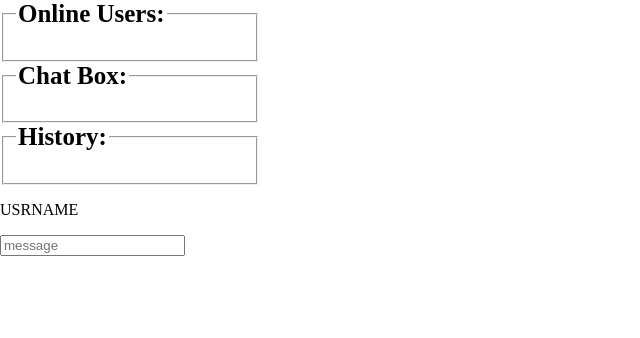
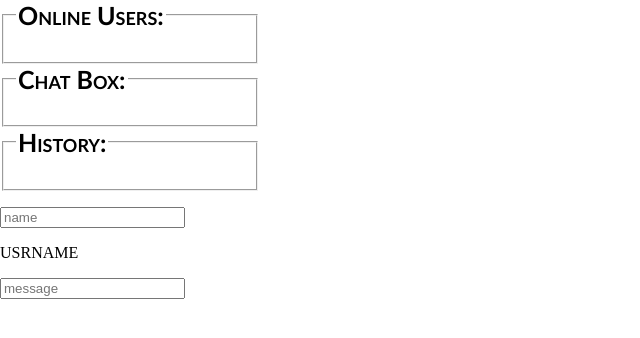
Before and after one commit to EricTalv/chatcenter, a website: page index.html in a window 1280 px wide. Shown: the whole page, without its empty margins (0-640 px from the left). Drawn offline with nearby package versions, Linux system fonts and the light colour scheme; no server answers.

Commit message:
remaking the css

```diff
--- a/index.html
+++ b/index.html
@@ -19,7 +19,7 @@
     </fieldset>
     <div id="content">
         <ul id="message-area"></ul>
-    <!-- <input id="input-username" autocomplete="off" placeholder="name" /> -->
+        <input id="input-username" placeholder="name"/>
         <p id="username">USRNAME</p>
         <input autocomplete="off" id="input-message" placeholder="message"/>
     </div>
--- a/package.json
+++ b/package.json
@@ -15,5 +15,8 @@
   "repository": {
     "type": "git",
     "url": "git://github.com/EricTalv/repository.git"
+  },
+  "devDependencies": {
+    "prettier": "^1.16.4"
   }
 }
--- a/static/index.css
+++ b/static/index.css
@@ -9,9 +9,13 @@ body,html {
 
 fieldset {
 	width: 20%;
+	font-family: "Consolas", sans-serif;
 }
 
 legend {
+	font-family: "Trebuchet MS", sans-serif;
 	font-weight: bold;
 	font-size: 25px;
+	font-variant: small-caps;
+
 }
```
Also changed, not shown: 1 other file. Lines whose indentation alone changed are shown as unchanged.
